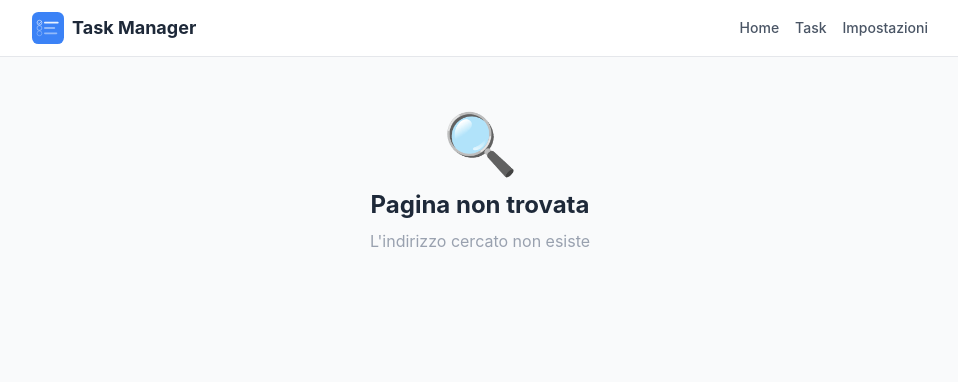
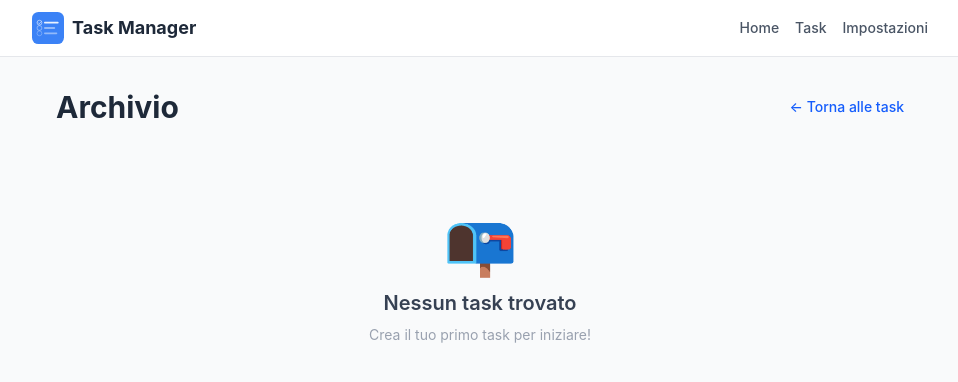
Before and after one commit to VittorioFiorita/Task-Manager, a React (Vite) app: page /archieve in a window 1280 px wide. Shown: the top 382 px of the page, without its empty margins (160-1118 px from the left). Built offline with nearby package versions, Linux system fonts and the light colour scheme.

Commit message:
aggiunta pagina archivio task

```diff
--- a/src/App.jsx
+++ b/src/App.jsx
@@ -5,6 +5,7 @@ import Tasks from './pages/Tasks'
 import TaskDetail from "./pages/TaskDetail"
 import Settings from './pages/Settings'
 import NotFound from './pages/NotFound'
+import Archive from "./pages/Archieve"
 
 
 function App() {
@@ -15,6 +16,7 @@ function App() {
         <main className="max-w-4xl mx-auto px-6 py-8">
           <Routes>
             <Route path="/" element={<Home />}/>
+            <Route path="/archieve" element={<Archive />}/>
             <Route path="/tasks" element={<Tasks />}/>
             <Route path="/tasks/:id" element={<TaskDetail />}/>
             <Route path="/settings" element={<Settings />}/>
--- a/src/hooks/useTaskFilter.js
+++ b/src/hooks/useTaskFilter.js
@@ -1,7 +1,7 @@
 function useTaskFilter(tasks, filtroStato, filtroPriorita, ricerca) {
   return tasks
+    .filter(t=> !t.completed)
     .filter(t => {
-      if (filtroStato === 'completate') return t.completed
       if (filtroStato === 'in corso') return !t.completed
       return true
     })
--- a/src/locales/en.json
+++ b/src/locales/en.json
@@ -24,6 +24,7 @@
     "high": "high",
     "medium": "medium",
     "low": "low",
+    "archieve": "📦 Archive",
     "complete": "Complete",
     "reopen": "Reopen",
     "edit": "Edit",
@@ -57,5 +58,10 @@
   "notFound": {
     "title": "Page not found",
     "subtitle": "The address you looked for does not exist"
+  },
+  "archive": {
+  "title": "Archive",
+  "back": "← Back to tasks"
   }
+
 }
--- a/src/locales/it.json
+++ b/src/locales/it.json
@@ -24,6 +24,7 @@
     "high": "alta",
     "medium": "media",
     "low": "bassa",
+    "archieve": "📦 Archivio",
     "complete": "Completa",
     "reopen": "Riapri",
     "edit": "Modifica",
@@ -57,5 +58,10 @@
   "notFound": {
     "title": "Pagina non trovata",
     "subtitle": "L'indirizzo cercato non esiste"
+  },
+  "archive": {
+  "title": "Archivio",
+  "back": "← Torna alle task"
   }
+
 }
--- /dev/null
+++ b/src/pages/Archieve.jsx
@@ -0,0 +1,33 @@
+import { useSelector, useDispatch } from 'react-redux'
+import { deleteTask, toggleComplete, editTask } from '../store/tasksSlice'
+import { useTranslation } from 'react-i18next'
+import { Link } from 'react-router-dom'
+import TaskListGiorno from '../components/TaskListGiorno'
+
+function Archive() {
+  const tasks = useSelector(state => state.tasks)
+  const dispatch = useDispatch()
+  const { t } = useTranslation()
+
+  const taskCompletate = tasks.filter(t => t.completed)
+
+  return (
+    <div className="flex flex-col gap-6">
+      <div className="flex items-center justify-between">
+        <h1 className="text-3xl font-bold text-gray-800 dark:text-white">{t('archive.title')}</h1>
+        <Link to="/tasks" className="text-sm font-medium text-blue-600 hover:text-blue-700 dark:text-blue-400">
+          {t('archive.back')}
+        </Link>
+      </div>
+
+      <TaskListGiorno
+        tasks={taskCompletate}
+        onDelete={(id) => dispatch(deleteTask(id))}
+        onToggle={(id) => dispatch(toggleComplete(id))}
+        onEdit={(task) => dispatch(editTask(task))}
+      />
+    </div>
+  )
+}
+
+export default Archive
--- a/src/pages/Tasks.jsx
+++ b/src/pages/Tasks.jsx
@@ -5,6 +5,7 @@ import { useTranslation } from 'react-i18next'
 import TaskListGiorno from '../components/TaskListGiorno'
 import TaskForm from '../components/TaskForm'
 import useTaskFilter from '../hooks/useTaskFilter'
+import { Link } from 'react-router-dom'
 
 function Tasks() {
   const tasks = useSelector(state => state.tasks)
@@ -23,7 +24,6 @@ function Tasks() {
   const filtriStato = [
     { label: t('tasks.all'), value: 'tutte' },
     { label: t('tasks.inProgress'), value: 'in corso' },
-    { label: t('tasks.completed'), value: 'completate' },
   ]
 
   const filtriPriorita = [
@@ -35,7 +35,12 @@ function Tasks() {
 
   return (
     <div className="flex flex-col gap-6">
-      <h1 className="text-3xl font-bold text-gray-800 dark:text-white">{t('tasks.title')}</h1>
+      <div>
+        <h1 className="text-3xl font-bold text-gray-800 dark:text-white">{t('tasks.title')}</h1>
+        <Link to='/archieve' className="text-sm font-medium text-blue-600 hover:text-blue-700 dark:text-blue-400">
+          {t('tasks.archieve')}
+        </Link>
+      </div>
 
       <TaskForm onAddTask={(task) => dispatch(addTask(task))} />
 
```
